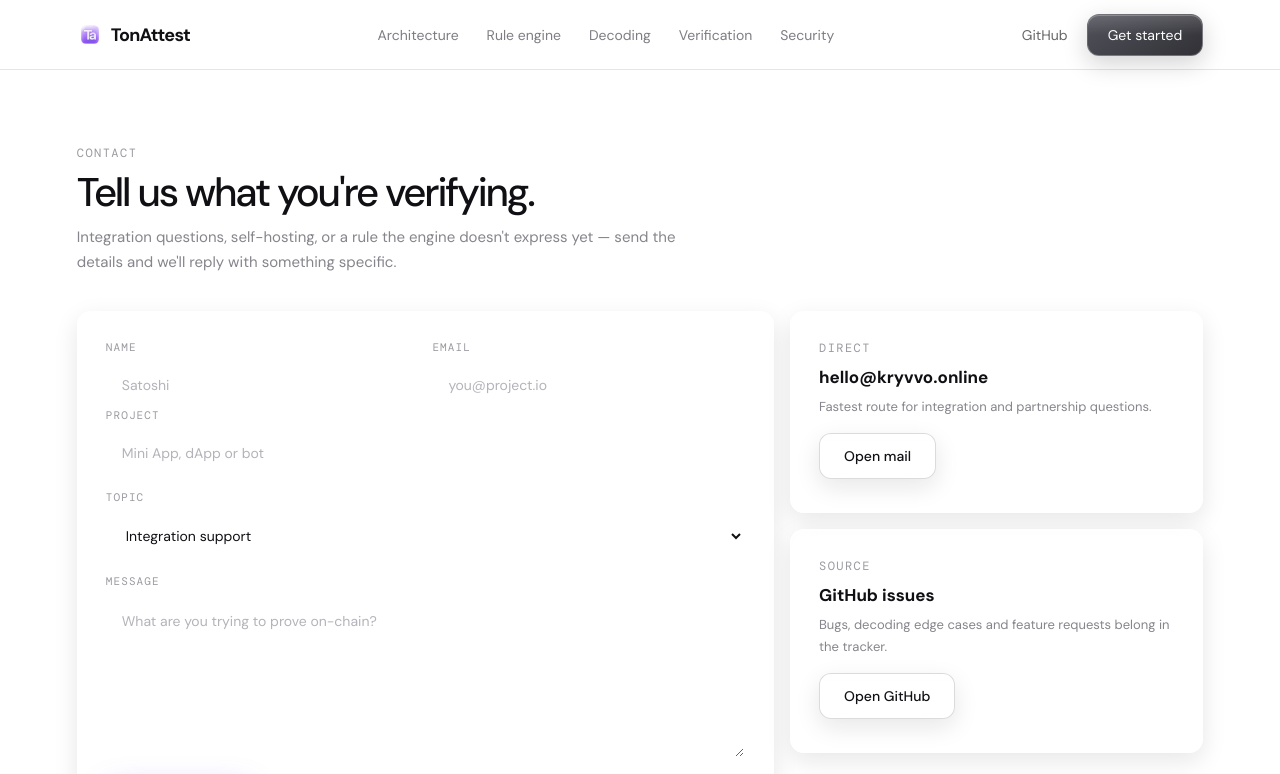
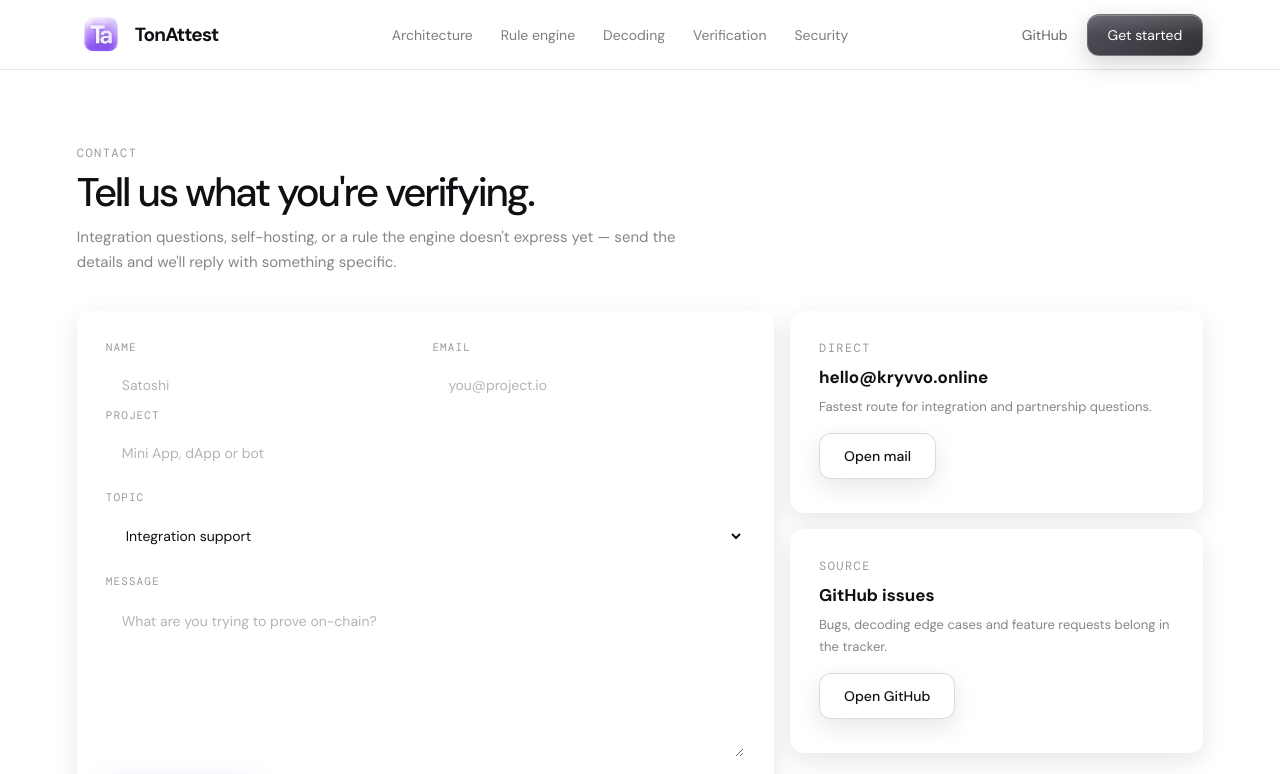
Before and after one commit to Tuhin810/TonAttest, a plain HTML site: page contact.html in a window 1280 px wide. Shown: the top 774 px of the page. Drawn offline with nearby package versions, Linux system fonts and the light colour scheme.

Commit message:
style: increase logo font size and update logo mark dimensions for better scaling

```diff
--- a/styles.css
+++ b/styles.css
@@ -65,18 +65,19 @@ nav {
 .logo {
     display: flex;
     align-items: center;
-    gap: 8px;
-    font-size: 18px;
+    gap: 10px;
+    font-size: 19px;
     font-weight: 700;
     letter-spacing: -.045em
 }
 
 .logo-mark {
-    width: 26px;
-    height: 26px;
-    border-radius: 7px;
+    width: 48px;
+    height: 48px;
+    border-radius: 9px;
     object-fit: contain;
-    display: block
+    display: block;
+    flex-shrink: 0
 }
 
 .links {
```
